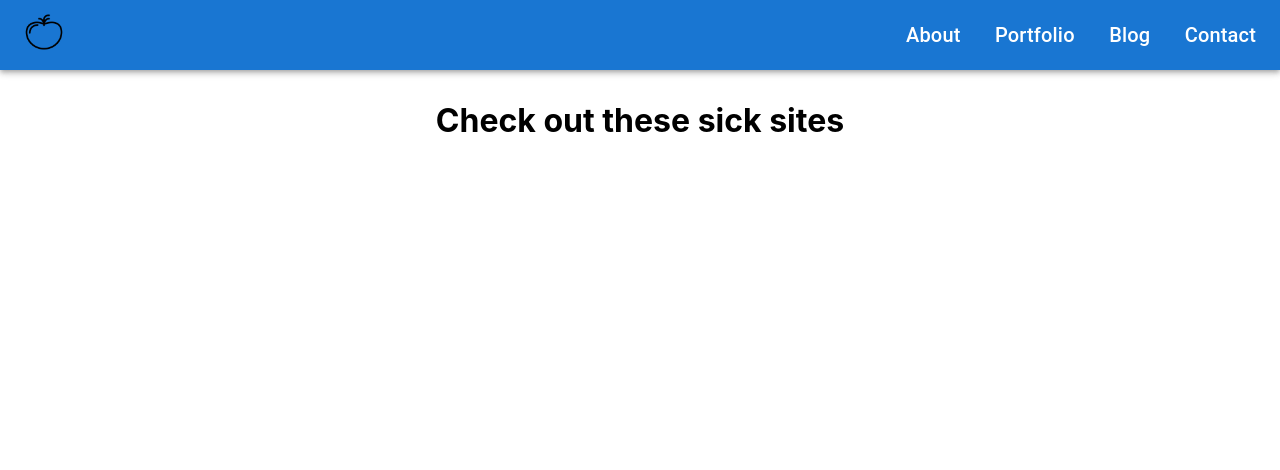
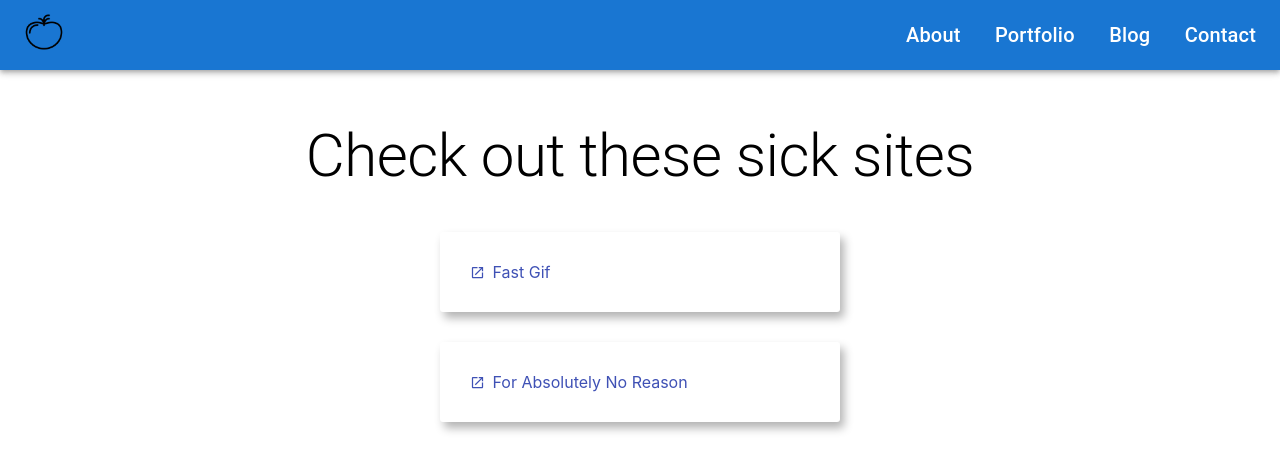
Before and after one commit to GabeMeister/gabejensen, a React (Create React App) app: page /portfolio in a window 1280 px wide. Shown: the top 470 px of the page. Built offline with nearby package versions, Linux system fonts and the light colour scheme.

Commit message:
Modified portfolio page to actually include some sites that I've made

```diff
--- a/package.json
+++ b/package.json
@@ -12,7 +12,8 @@
     "react-dom": "^16.12.0",
     "react-router-dom": "^5.1.2",
     "react-scripts": "3.4.0",
-    "recharts": "^1.8.5"
+    "recharts": "^1.8.5",
+    "styled-components": "^5.1.0"
   },
   "scripts": {
     "start": "react-scripts start",
--- a/src/components/pages/PortfolioPage.js
+++ b/src/components/pages/PortfolioPage.js
@@ -1,8 +1,49 @@
 import React from 'react';
+import Typography from '@material-ui/core/Typography';
+import Spacer from '../Spacer';
+import Card from '../Card';
+import styled from 'styled-components';
+import LaunchIcon from '@material-ui/icons/Launch';
+import Link from '@material-ui/core/Link';
+
+const PortfolioContentWrapper = styled.div`
+    width: 400px;
+    margin: auto;
+`;
 
 const PortfolioPage = () => {
     return (
-        <h1>Check out these sick sites</h1>
+        <>
+            <Spacer verticalSize="40px" />
+            <Typography variant="h2">Check out these sick sites</Typography>
+            <Spacer verticalSize="40px" />
+            <PortfolioContentWrapper>
+                <Card>
+                    <Link
+                        target="_blank"
+                        rel="noopener"
+                        underline="none"
+                        href="https://fastgif.now.sh/"
+                    >
+                        <LaunchIcon
+                            style={{ fontSize: 15, marginRight: 3, transform: 'translate(0, 2px)' }}
+                        /> Fast Gif
+                    </Link>
+                </Card>
+                <Card>
+                    <Link
+                        target="_blank"
+                        rel="noopener"
+                        underline="none"
+                        href="https://forabsolutelynoreason.netlify.com/"
+                    >
+                        <LaunchIcon
+                            style={{ fontSize: 15, marginRight: 3, transform: 'translate(0, 2px)' }}
+                        /> For Absolutely No Reason
+                    </Link>
+                </Card>
+            </PortfolioContentWrapper >
+        </>
     );
 };
 
```
Also changed, not shown: 1 other file (tests, documents, lock files or other folders).
